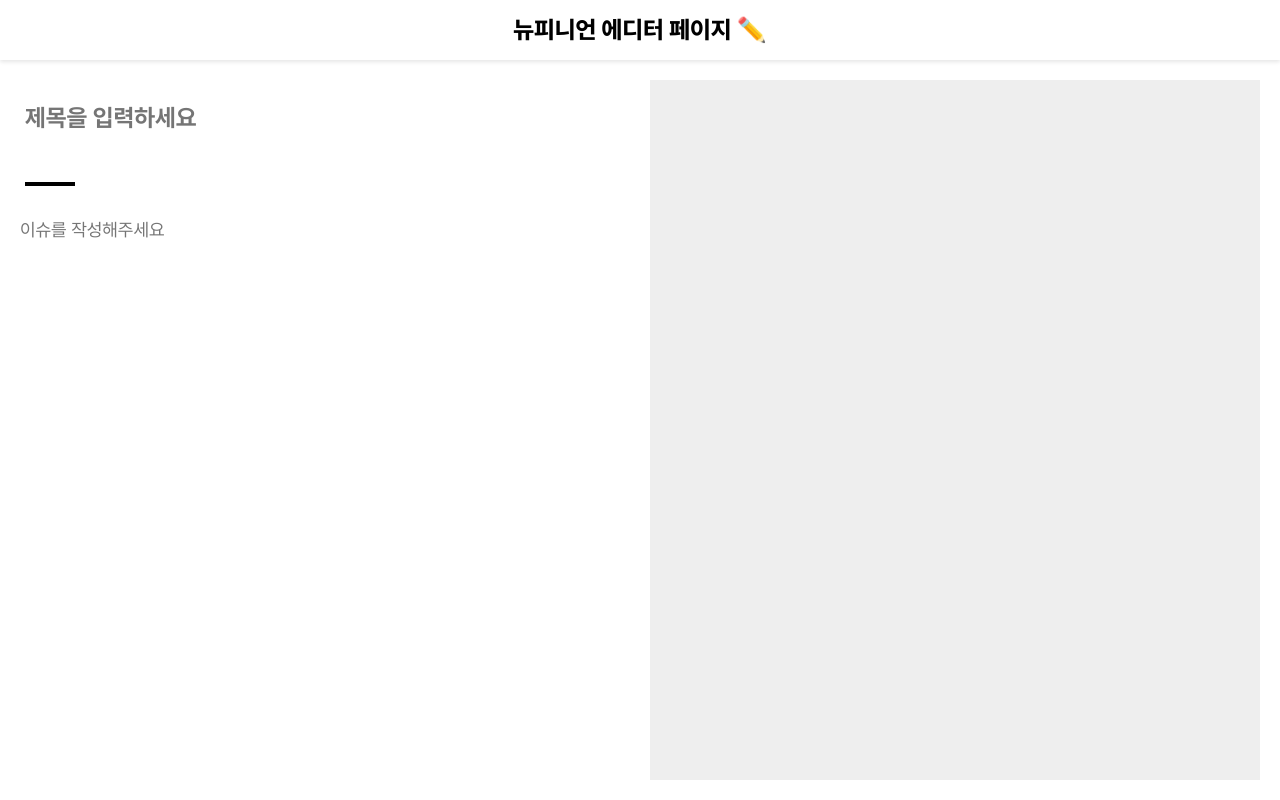
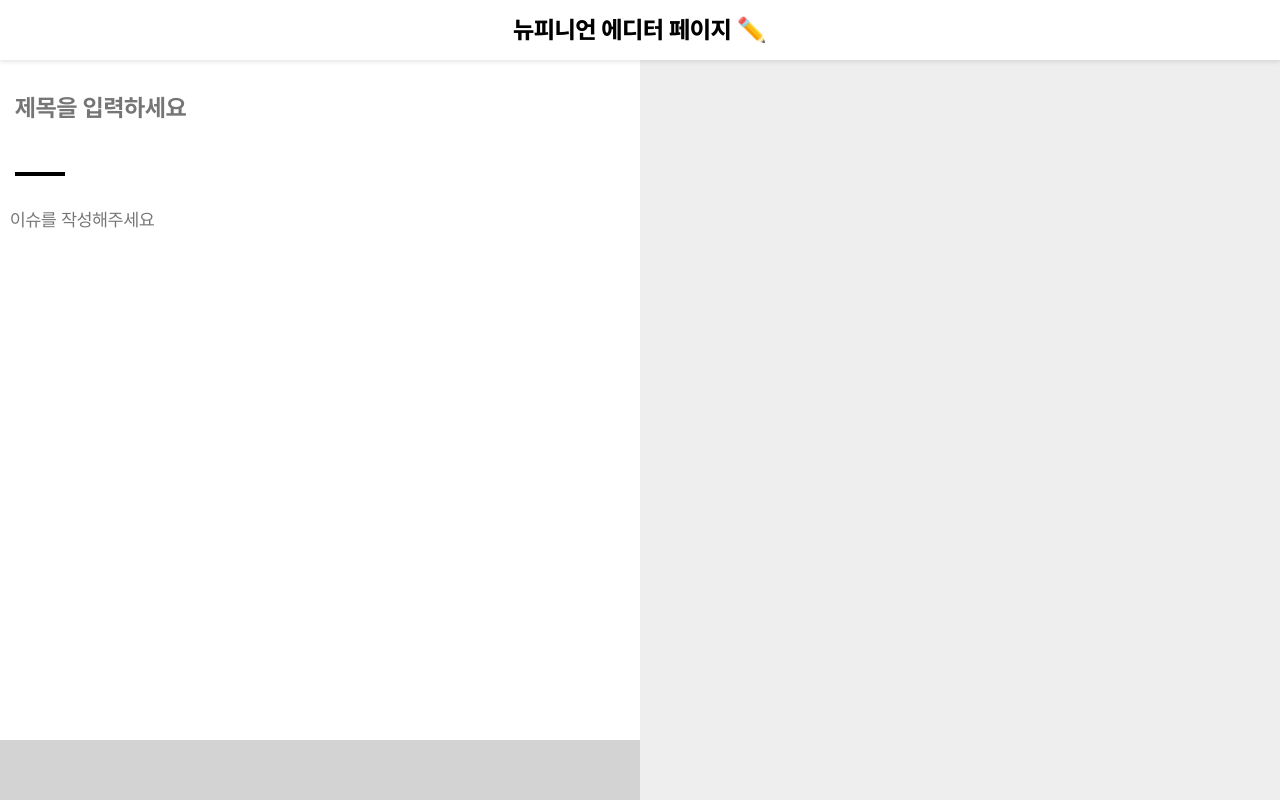
Before and after one commit to Neupinion/neupinion-admin, a React (Create React App) app: page /issue in a window 1280 px wide. Built offline with nearby package versions, Linux system fonts and the light colour scheme.

Commit message:
style: 에디터 페이지 높이 동일하게 변경

```diff
--- a/src/features/markdown/components/Editor.tsx
+++ b/src/features/markdown/components/Editor.tsx
@@ -19,7 +19,7 @@
 const EditorTextBox = styled.textarea`
   font-size: 18px;
   height: 100%;
-  overflow: auto;
+  overflow-y: auto;
   width: 100%;
   outline: none;
   border: none;
--- a/src/features/markdown/components/MarkdownPreview.tsx
+++ b/src/features/markdown/components/MarkdownPreview.tsx
@@ -1,6 +1,6 @@
 import styled from 'styled-components'
 import { marked } from 'marked'
-import React, { useEffect, useState } from 'react'
+import React, { useEffect, useRef, useState } from 'react'
 
 interface MarkdownPreviewProps {
   title: string
@@ -13,6 +13,8 @@
 }) => {
   const [html, setHtml] = useState('')
   const [titleHtml, setTitleHtml] = useState('')
+  const [titleHeight, setTitleHeight] = useState(0)
+  const titleRef = useRef<HTMLHeadingElement>(null)
 
   useEffect(() => {
     const parseMarkdown = async () => {
@@ -35,35 +37,43 @@
     parseMarkdown().then(r => r)
   }, [title])
 
+  useEffect(() => {
+    if (titleRef.current) {
+      setTitleHeight(titleRef.current.clientHeight)
+    }
+  }, [titleHtml])
+
   return (
-    <MarkdownContainer>
+    <>
       <TitleMarkdownView dangerouslySetInnerHTML={{ __html: titleHtml }} />
-      <MarkdownView dangerouslySetInnerHTML={{ __html: html }} />
-    </MarkdownContainer>
+      <MarkdownView
+        titleHeight={titleHeight}
+        dangerouslySetInnerHTML={{ __html: html }}
+      />
+    </>
   )
 }
 
-const MarkdownContainer = styled.div`
-  display: flex;
-  flex-direction: column;
-  background: #eeeeee;
-  height: 100%;
-`
-
 const TitleMarkdownView = styled.h1`
-  margin-top: 10px;
+  width: 100%;
   min-height: 50px;
-  width: 100%;
   max-height: fit-content;
   font-size: 26px;
   padding-top: 10px;
   padding-inline: 15px;
-  margin-bottom: 70px;
+  margin-top: 10px;
+  margin-bottom: 75px;
+  background-color: '#eeeeee';
 `
 
-const MarkdownView = styled.div`
-  height: 100%;
+interface MarkdownViewProps {
+  titleHeight: number
+}
+
+const MarkdownView = styled.div<MarkdownViewProps>`
   width: 100%;
   font-size: 18px;
-  padding-inline: 15px;
+  padding: 10px;
+  background-color: #eeeeee;
+  flex-grow: 1;
 `
--- a/src/pages/IssueWritePage.tsx
+++ b/src/pages/IssueWritePage.tsx
@@ -1,7 +1,6 @@
 import React, { useState } from 'react'
 import styled from 'styled-components'
 import { MarkdownPreview } from '../features/markdown/components/MarkdownPreview'
-import TitleBox from '../features/markdown/components/WritingTitle'
 import Editor from '../features/markdown/components/Editor'
 import WritingTitle from '../features/markdown/components/WritingTitle'
 
@@ -16,7 +15,10 @@
           <WritingTitle onChange={setTitle} />
           <LineDivider />
         </FixedTitle>
-        <Editor onChange={setContent} />
+        <EditorContainer>
+          <Editor onChange={setContent} />
+        </EditorContainer>
+        <EditorFooter />
       </WritingContainer>
       <MarkdownContainer>
         <MarkdownPreview title={title} content={content} />
@@ -32,8 +34,6 @@
   width: 100%;
   display: flex;
   flex-direction: row;
-  overflow: hidden;
-  padding: 10px;
 `
 
 const FixedTitle = styled.div`
@@ -59,16 +59,33 @@
 
 const WritingContainer = styled.div`
   margin-top: 15px;
-  min-height: calc(100% - 60px);
-  max-height: fit-content;
   display: flex;
   flex-direction: column;
   width: 50%;
+  height: calc(100% - 15px);
+`
+
+const EditorContainer = styled.div`
+  display: flex;
+  flex-direction: column;
+  flex-grow: 1;
+  width: 100%;
+`
+
+const EditorFooter = styled.div`
+  position: sticky;
+  background-color: lightgrey;
+  height: 60px;
+  width: 100%;
+  bottom: 0;
+  z-index: 1;
 `
 
 const MarkdownContainer = styled.div`
   width: 50%;
   height: 100%;
-  overflow: auto;
-  padding: 10px;
+  background: #eeeeee;
+  overflow-y: auto;
+  display: flex;
+  flex-direction: column;
 `
```
